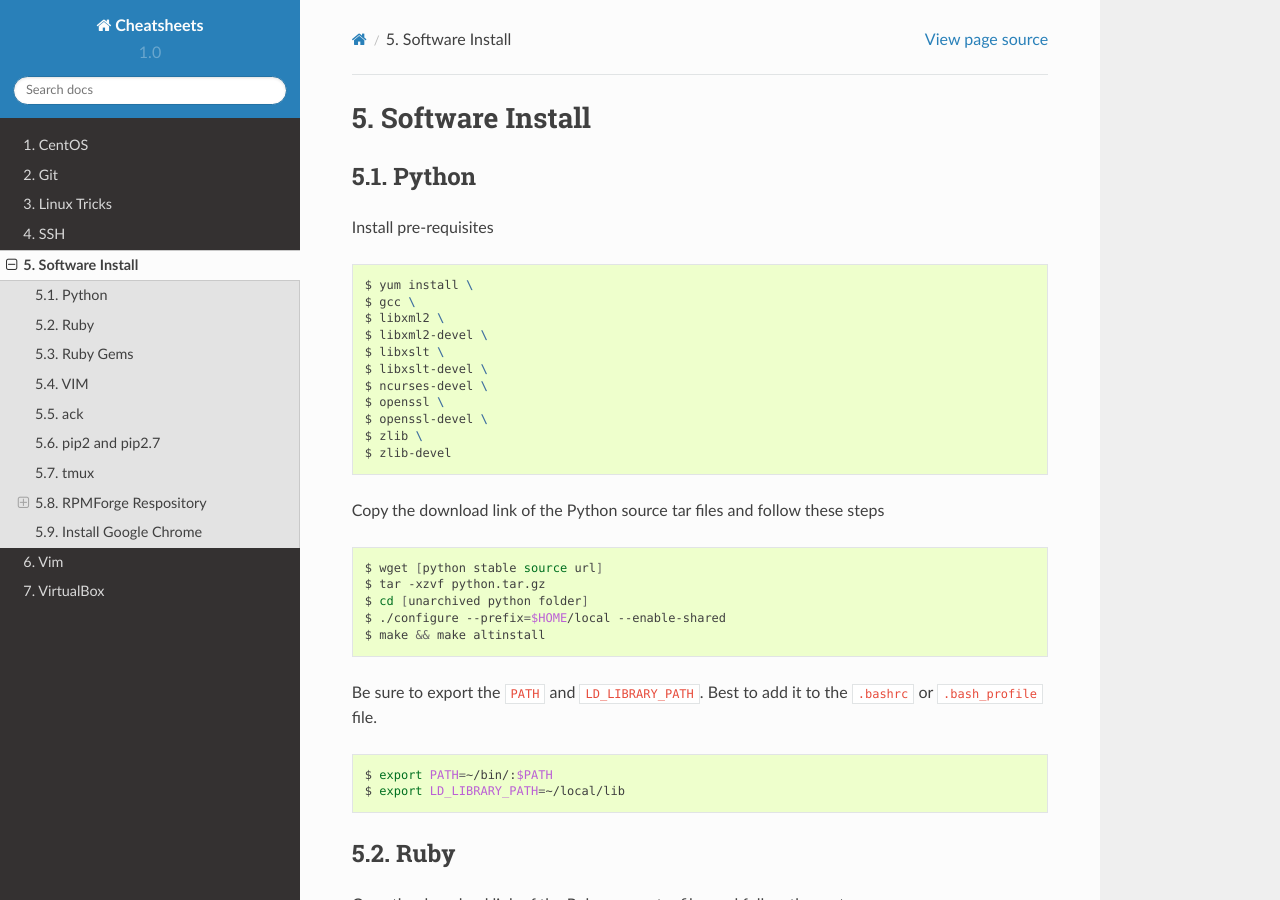
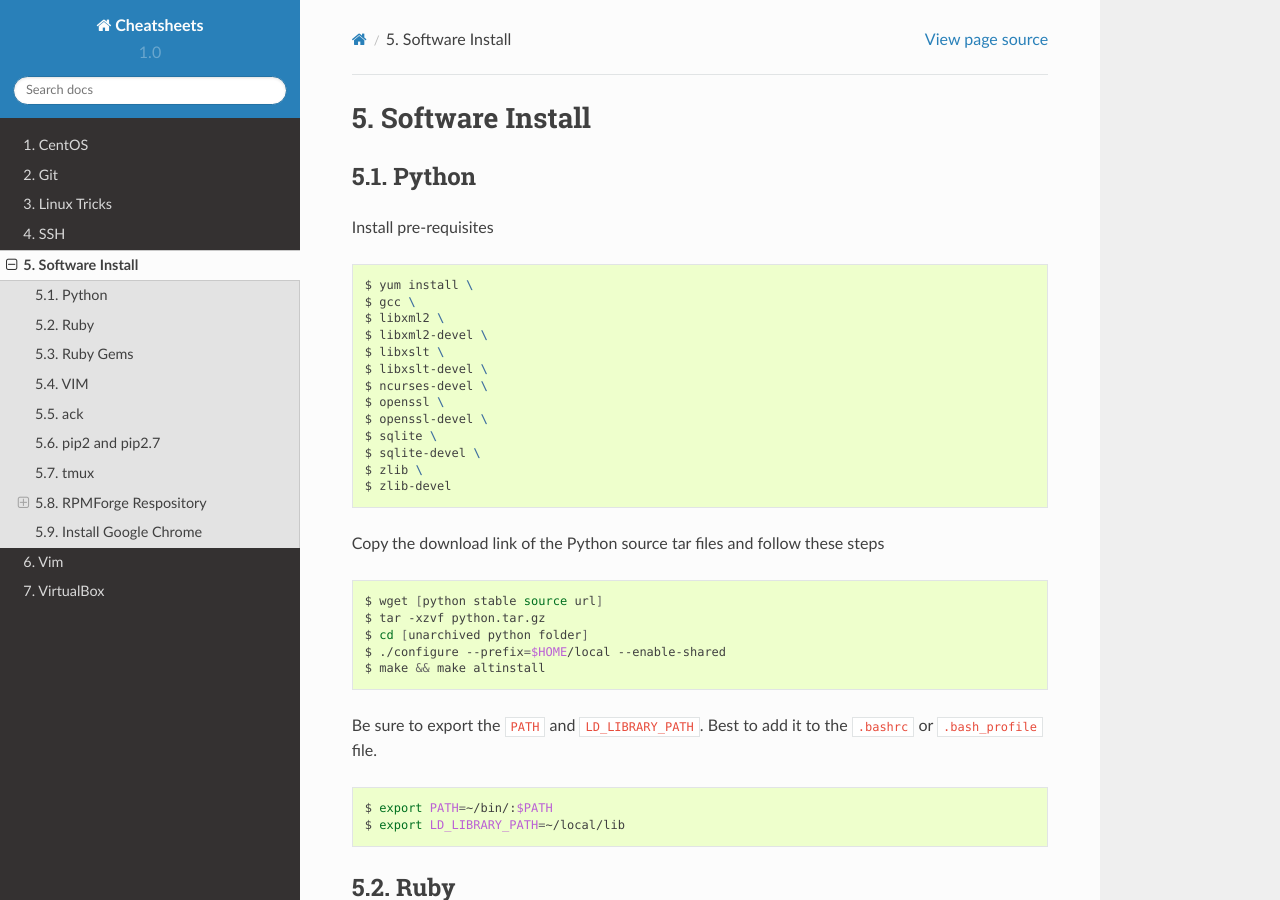
Before and after one commit to ijkim88/dotfiles-old, a Sphinx documentation site: the page built from cheatsheets/source/sw-install.rst, in a window 1280 px wide and 900 px high. Built offline with Sphinx 7.4.7 and the Read the Docs theme 2.0.0, drawn with Linux system fonts in a browser that asks for light colours.

Commit message:
Update Python installation requirements to include sqlite and sqlite-devel

```diff
--- a/cheatsheets/source/sw-install.rst
+++ b/cheatsheets/source/sw-install.rst
@@ -17,6 +17,8 @@ Install pre-requisites
    $ ncurses-devel \
    $ openssl \
    $ openssl-devel \
+   $ sqlite \
+   $ sqlite-devel \
    $ zlib \
    $ zlib-devel
 
```
